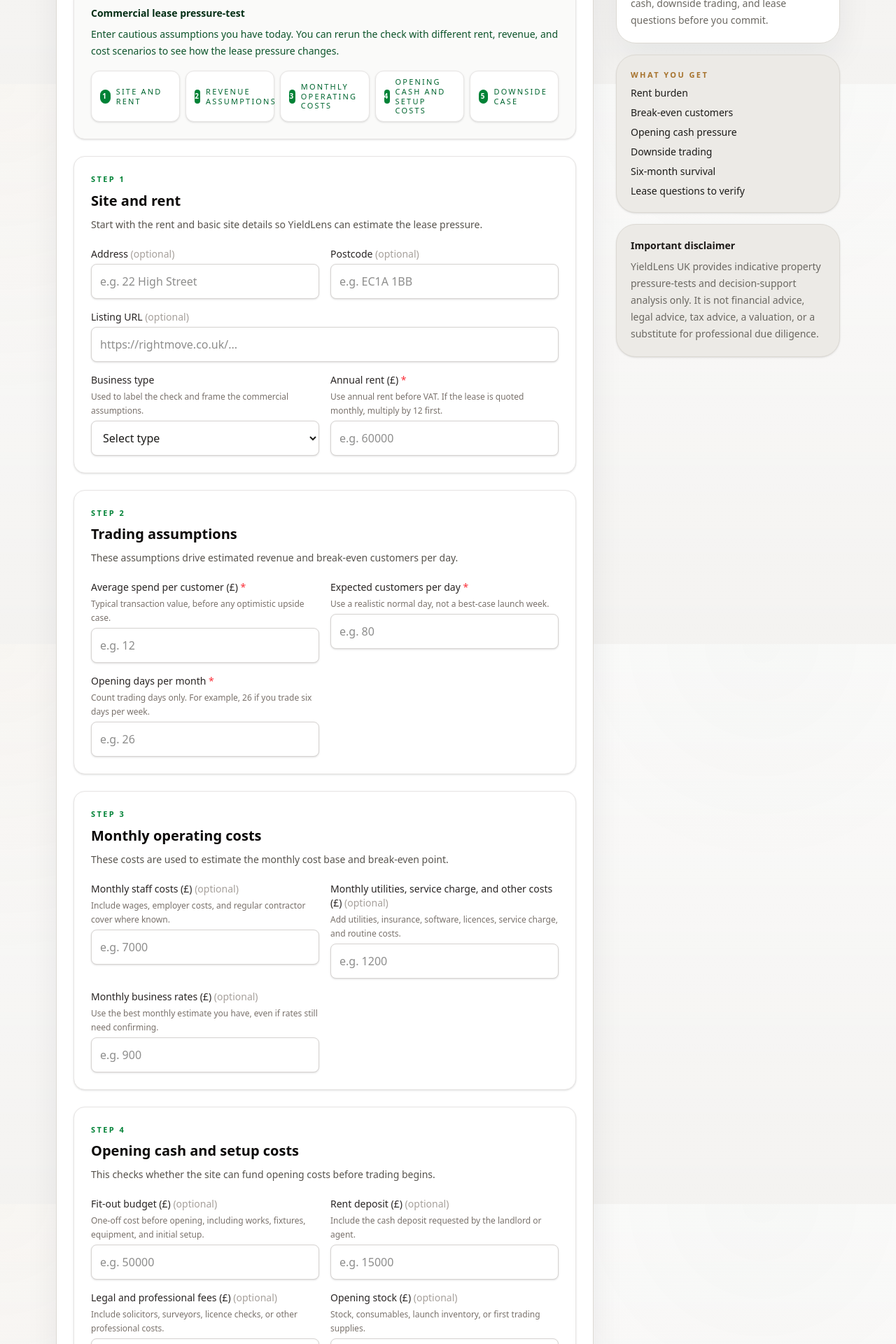
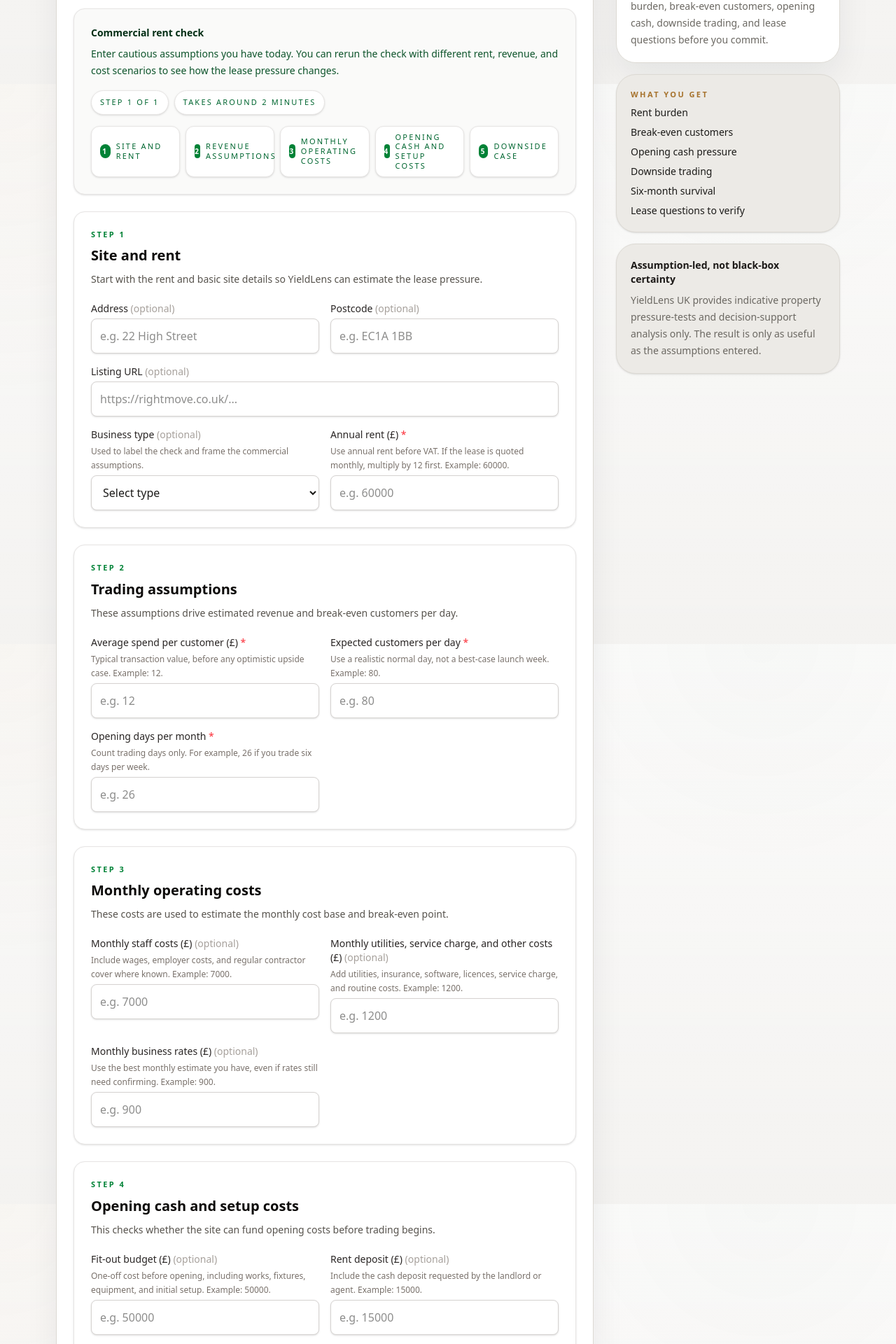
Before and after one commit to samueljcarlon/yieldlens-uk, a Next.js app: page /check in a window 1280 px wide. Shown: the part 680-2600 px from the top of the page at 70% size. Built offline with nearby package versions, Linux system fonts and the light colour scheme; no server answers.

Commit message:
Reduce commercial check form friction

```diff
--- a/app/check/page.tsx
+++ b/app/check/page.tsx
@@ -36,6 +36,12 @@ export default function CheckPage({
             ? 'Pressure-test rent, revenue, costs, opening cash, and downside trading before signing a commercial lease.'
             : 'Choose residential or commercial, enter the key numbers, and get a yield estimate, risk flags, and clear verdict.'}
         </p>
+
+        {commercialMode ? (
+          <p className="mt-3 text-xs uppercase tracking-[0.22em] text-[var(--yieldlens-caution)] font-semibold">
+            Step 1 of 1: commercial rent check. Takes around 2 minutes.
+          </p>
+        ) : null}
 
         {commercialMode ? (
           <div className="mt-5 grid gap-3 sm:grid-cols-2 lg:grid-cols-3">
@@ -100,13 +106,14 @@ export default function CheckPage({
           </div>
 
           <div className={`${surfaceCardSoftClass} p-5 text-sm text-[var(--yieldlens-muted)]`}>
-            <p className="font-semibold text-stone-900 mb-2">Important disclaimer</p>
+            <p className="font-semibold text-stone-900 mb-2">
+              Assumption-led, not black-box certainty
+            </p>
 
             <p className="leading-6">
               YieldLens UK provides indicative property pressure-tests and
-              decision-support analysis only. It is not financial advice, legal
-              advice, tax advice, a valuation, or a substitute for professional due
-              diligence.
+              decision-support analysis only. The result is only as useful as the
+              assumptions entered.
             </p>
           </div>
         </aside>
--- a/components/CommercialForm.tsx
+++ b/components/CommercialForm.tsx
@@ -5,6 +5,10 @@ import type { CommercialInput } from '@/types/property';
 
 interface Props {
   onSubmit: (input: CommercialInput) => void;
+}
+
+function isBlank(value: string): boolean {
+  return value.trim() === '';
 }
 
 function parseNum(val: string): number | undefined {
@@ -19,6 +23,11 @@ function requireNum(val: string): number {
 
 function isValidEmail(value: string): boolean {
   return /^[^\s@]+@[^\s@]+\.[^\s@]+$/.test(value);
+}
+
+function isValidNumber(value: string): boolean {
+  if (isBlank(value)) return false;
+  return !Number.isNaN(parseFloat(value.replace(/,/g, '')));
 }
 
 function FormSection({
@@ -117,20 +126,32 @@ export default function CommercialForm({ onSubmit }: Props) {
   const validate = (): boolean => {
     const nextErrors: Record<string, string> = {};
 
-    if (!form.annualRent || Number.isNaN(parseFloat(form.annualRent))) {
+    if (isBlank(form.annualRent)) {
       nextErrors.annualRent = 'Annual rent is required.';
+    } else if (!isValidNumber(form.annualRent)) {
+      nextErrors.annualRent = 'Enter a number for annual rent.';
     }
 
-    if (!form.averageSpendPerCustomer || Number.isNaN(parseFloat(form.averageSpendPerCustomer))) {
+    if (isBlank(form.averageSpendPerCustomer)) {
       nextErrors.averageSpendPerCustomer = 'Average spend per customer is required.';
+    } else if (!isValidNumber(form.averageSpendPerCustomer)) {
+      nextErrors.averageSpendPerCustomer = 'Enter a number for average spend per customer.';
     }
 
-    if (!form.expectedCustomersPerDay || Number.isNaN(parseFloat(form.expectedCustomersPerDay))) {
+    if (isBlank(form.expectedCustomersPerDay)) {
       nextErrors.expectedCustomersPerDay = 'Expected customers per day is required.';
+    } else if (!isValidNumber(form.expectedCustomersPerDay)) {
+      nextErrors.expectedCustomersPerDay = 'Enter a number for expected customers per day.';
     }
 
-    if (!form.openingDaysPerMonth || Number.isNaN(parseFloat(form.openingDaysPerMonth))) {
+    if (isBlank(form.openingDaysPerMonth)) {
       nextErrors.openingDaysPerMonth = 'Opening days per month is required.';
+    } else if (!isValidNumber(form.openingDaysPerMonth)) {
+      nextErrors.openingDaysPerMonth = 'Enter a number for opening days per month.';
+    }
+
+    if (!isBlank(form.downsideRevenuePercentage) && !isValidNumber(form.downsideRevenuePercentage)) {
+      nextErrors.downsideRevenuePercentage = 'Enter a number or leave this blank.';
     }
 
     if (!form.email || !isValidEmail(form.email)) {
@@ -181,7 +202,7 @@ export default function CommercialForm({ onSubmit }: Props) {
     <form onSubmit={handleSubmit} className="space-y-6">
       <div className="rounded-2xl border border-stone-200 bg-stone-50 p-5 sm:p-6 shadow-sm">
         <p className="text-sm font-semibold text-green-950 mb-2">
-          Commercial lease pressure-test
+          Commercial rent check
         </p>
 
         <p className="text-sm text-green-900 leading-6">
@@ -189,6 +210,15 @@ export default function CommercialForm({ onSubmit }: Props) {
           different rent, revenue, and cost scenarios to see how the lease pressure
           changes.
         </p>
+
+        <div className="mt-4 flex flex-wrap gap-2 text-[11px] uppercase tracking-[0.2em] text-green-800">
+          <span className="rounded-full border border-stone-200 bg-white px-3 py-2 shadow-sm">
+            Step 1 of 1
+          </span>
+          <span className="rounded-full border border-stone-200 bg-white px-3 py-2 shadow-sm">
+            Takes around 2 minutes
+          </span>
+        </div>
 
         <div className="mt-4 grid grid-cols-1 sm:grid-cols-2 lg:grid-cols-5 gap-2 text-[11px] uppercase tracking-[0.2em] text-green-800">
           {sectionSteps.map((step, index) => (
@@ -222,7 +252,11 @@ export default function CommercialForm({ onSubmit }: Props) {
           <input type="url" className={inputClass} placeholder="https://rightmove.co.uk/..." {...field('listingUrl')} />
         </FieldBlock>
 
-        <FieldBlock label="Business type" helper="Used to label the check and frame the commercial assumptions.">
+        <FieldBlock
+          label="Business type"
+          optional
+          helper="Used to label the check and frame the commercial assumptions."
+        >
           <select className={inputClass} {...field('businessType')}>
             <option value="">Select type</option>
             <option>Cafe</option>
@@ -240,7 +274,7 @@ export default function CommercialForm({ onSubmit }: Props) {
         <FieldBlock
           label="Annual rent (£)"
           required
-          helper="Use annual rent before VAT. If the lease is quoted monthly, multiply by 12 first."
+          helper="Use annual rent before VAT. If the lease is quoted monthly, multiply by 12 first. Example: 60000."
           error={errors.annualRent}
         >
           <input type="text" inputMode="numeric" className={errors.annualRent ? errorInputClass : inputClass} placeholder="e.g. 60000" {...field('annualRent')} />
@@ -255,7 +289,7 @@ export default function CommercialForm({ onSubmit }: Props) {
         <FieldBlock
           label="Average spend per customer (£)"
           required
-          helper="Typical transaction value, before any optimistic upside case."
+          helper="Typical transaction value, before any optimistic upside case. Example: 12."
           error={errors.averageSpendPerCustomer}
         >
           <input type="text" inputMode="numeric" className={errors.averageSpendPerCustomer ? errorInputClass : inputClass} placeholder="e.g. 12" {...field('averageSpendPerCustomer')} />
@@ -264,7 +298,7 @@ export default function CommercialForm({ onSubmit }: Props) {
         <FieldBlock
           label="Expected customers per day"
           required
-          helper="Use a realistic normal day, not a best-case launch week."
+          helper="Use a realistic normal day, not a best-case launch week. Example: 80."
           error={errors.expectedCustomersPerDay}
         >
           <input type="text" inputMode="numeric" className={errors.expectedCustomersPerDay ? errorInputClass : inputClass} placeholder="e.g. 80" {...field('expectedCustomersPerDay')} />
@@ -288,7 +322,7 @@ export default function CommercialForm({ onSubmit }: Props) {
         <FieldBlock
           label="Monthly staff costs (£)"
           optional
-          helper="Include wages, employer costs, and regular contractor cover where known."
+          helper="Include wages, employer costs, and regular contractor cover where known. Example: 7000."
         >
           <input type="text" inputMode="numeric" className={inputClass} placeholder="e.g. 7000" {...field('monthlyStaffCosts')} />
         </FieldBlock>
@@ -296,7 +330,7 @@ export default function CommercialForm({ onSubmit }: Props) {
         <FieldBlock
           label="Monthly utilities, service charge, and other costs (£)"
           optional
-          helper="Add utilities, insurance, software, licences, service charge, and routine costs."
+          helper="Add utilities, insurance, software, licences, service charge, and routine costs. Example: 1200."
         >
           <input type="text" inputMode="numeric" className={inputClass} placeholder="e.g. 1200" {...field('monthlyUtilitiesAndOtherCosts')} />
         </FieldBlock>
@@ -304,7 +338,7 @@ export default function CommercialForm({ onSubmit }: Props) {
         <FieldBlock
           label="Monthly business rates (£)"
           optional
-          helper="Use the best monthly estimate you have, even if rates still need confirming."
+          helper="Use the best monthly estimate you have, even if rates still need confirming. Example: 900."
         >
           <input type="text" inputMode="numeric" className={inputClass} placeholder="e.g. 900" {...field('monthlyBusinessRates')} />
         </FieldBlock>
@@ -318,7 +352,7 @@ export default function CommercialForm({ onSubmit }: Props) {
         <FieldBlock
           label="Fit-out budget (£)"
           optional
-          helper="One-off cost before opening, including works, fixtures, equipment, and initial setup."
+          helper="One-off cost before opening, including works, fixtures, equipment, and initial setup. Example: 50000."
         >
           <input type="text" inputMode="numeric" className={inputClass} placeholder="e.g. 50000" {...field('fitOutBudget')} />
         </FieldBlock>
@@ -326,7 +360,7 @@ export default function CommercialForm({ onSubmit }: Props) {
         <FieldBlock
           label="Rent deposit (£)"
           optional
-          helper="Include the cash deposit requested by the landlord or agent."
+          helper="Include the cash deposit requested by the landlord or agent. Example: 15000."
         >
           <input type="text" inputMode="numeric" className={inputClass} placeholder="e.g. 15000" {...field('rentDeposit')} />
         </FieldBlock>
@@ -334,7 +368,7 @@ export default function CommercialForm({ onSubmit }: Props) {
         <FieldBlock
           label="Legal and professional fees (£)"
           optional
-          helper="Include solicitors, surveyors, licence checks, or other professional costs."
+          helper="Include solicitors, surveyors, licence checks, or other professional costs. Example: 3000."
         >
           <input type="text" inputMode="numeric" className={inputClass} placeholder="e.g. 3000" {...field('legalFees')} />
         </FieldBlock>
@@ -342,7 +376,7 @@ export default function CommercialForm({ onSubmit }: Props) {
         <FieldBlock
           label="Opening stock (£)"
           optional
-          helper="Stock, consumables, launch inventory, or first trading supplies."
+          helper="Stock, consumables, launch inventory, or first trading supplies. Example: 8000."
         >
           <input type="text" inputMode="numeric" className={inputClass} placeholder="e.g. 8000" {...field('openingStock')} />
         </FieldBlock>
@@ -350,7 +384,7 @@ export default function CommercialForm({ onSubmit }: Props) {
         <FieldBlock
           label="Other setup costs (£)"
           optional
-          helper="Anything else paid before opening, such as signage, deposits, or launch costs."
+          helper="Anything else paid before opening, such as signage, deposits, or launch costs. Example: 5000."
         >
           <input type="text" inputMode="numeric" className={inputClass} placeholder="e.g. 5000" {...field('otherSetupCosts')} />
         </FieldBlock>
@@ -358,7 +392,7 @@ export default function CommercialForm({ onSubmit }: Props) {
         <FieldBlock
           label="Available starting cash (£)"
           optional
-          helper="Cash available before paying fit-out, deposit, fees, and setup costs."
+          helper="Cash available before paying fit-out, deposit, fees, and setup costs. Example: 90000."
         >
           <input type="text" inputMode="numeric" className={inputClass} placeholder="e.g. 90000" {...field('startingCash')} />
         </FieldBlock>
@@ -373,6 +407,7 @@ export default function CommercialForm({ onSubmit }: Props) {
           label="Downside revenue case (%)"
           optional
           helper="Leave blank to use the default 60% downside revenue assumption."
+          error={errors.downsideRevenuePercentage}
         >
           <input type="text" inputMode="numeric" className={inputClass} placeholder="60" {...field('downsideRevenuePercentage')} />
         </FieldBlock>
@@ -398,12 +433,12 @@ export default function CommercialForm({ onSubmit }: Props) {
           type="submit"
           className="w-full sm:w-auto min-h-[48px] bg-green-700 px-6 py-3.5 text-base font-semibold text-white transition-colors shadow-sm hover:bg-green-800"
         >
-          Run commercial viability check
+          See viability snapshot
         </button>
 
         <p className="text-xs text-stone-500 leading-5 max-w-xl">
-          Indicative decision-support only. The output depends on the assumptions
-          you enter and should be checked before signing.
+          Use estimates if you are still comparing sites. The result is only as
+          useful as the assumptions entered.
         </p>
       </div>
     </form>
```
